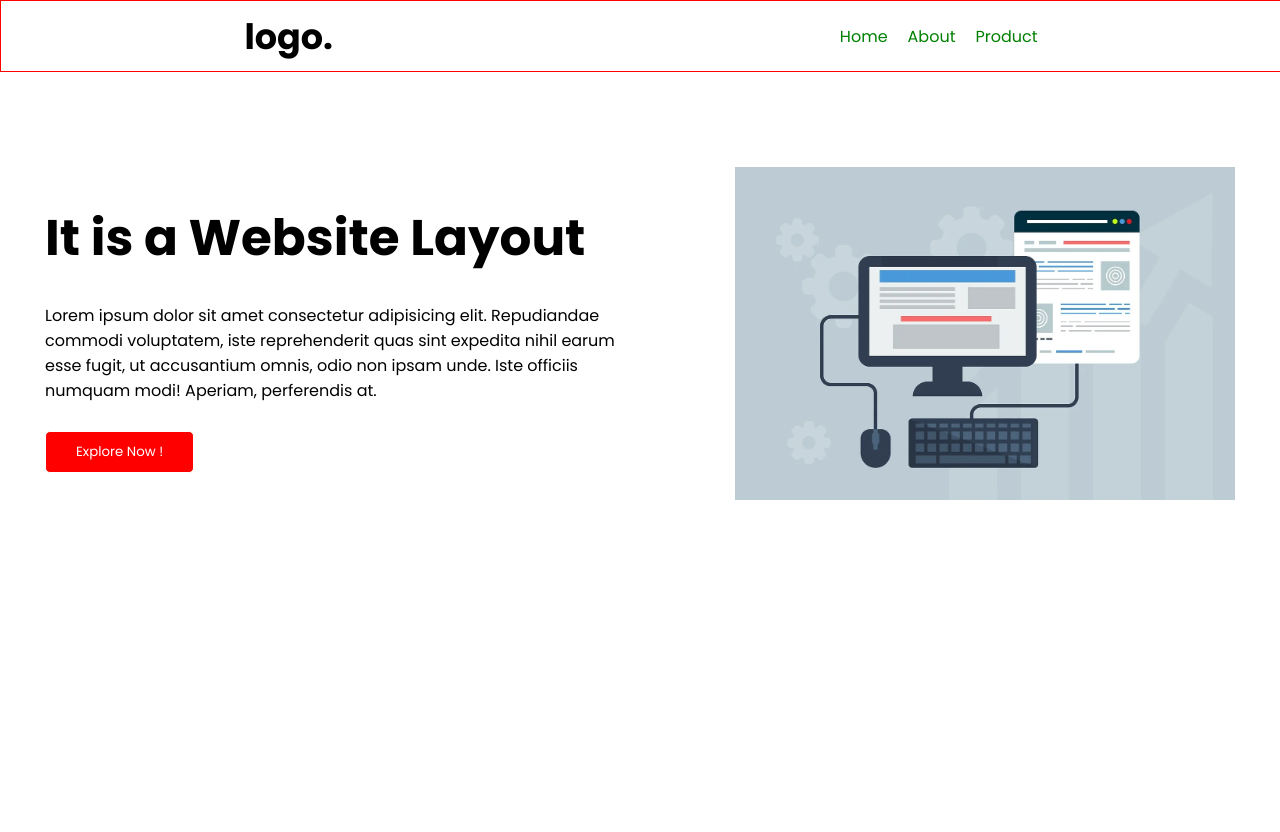
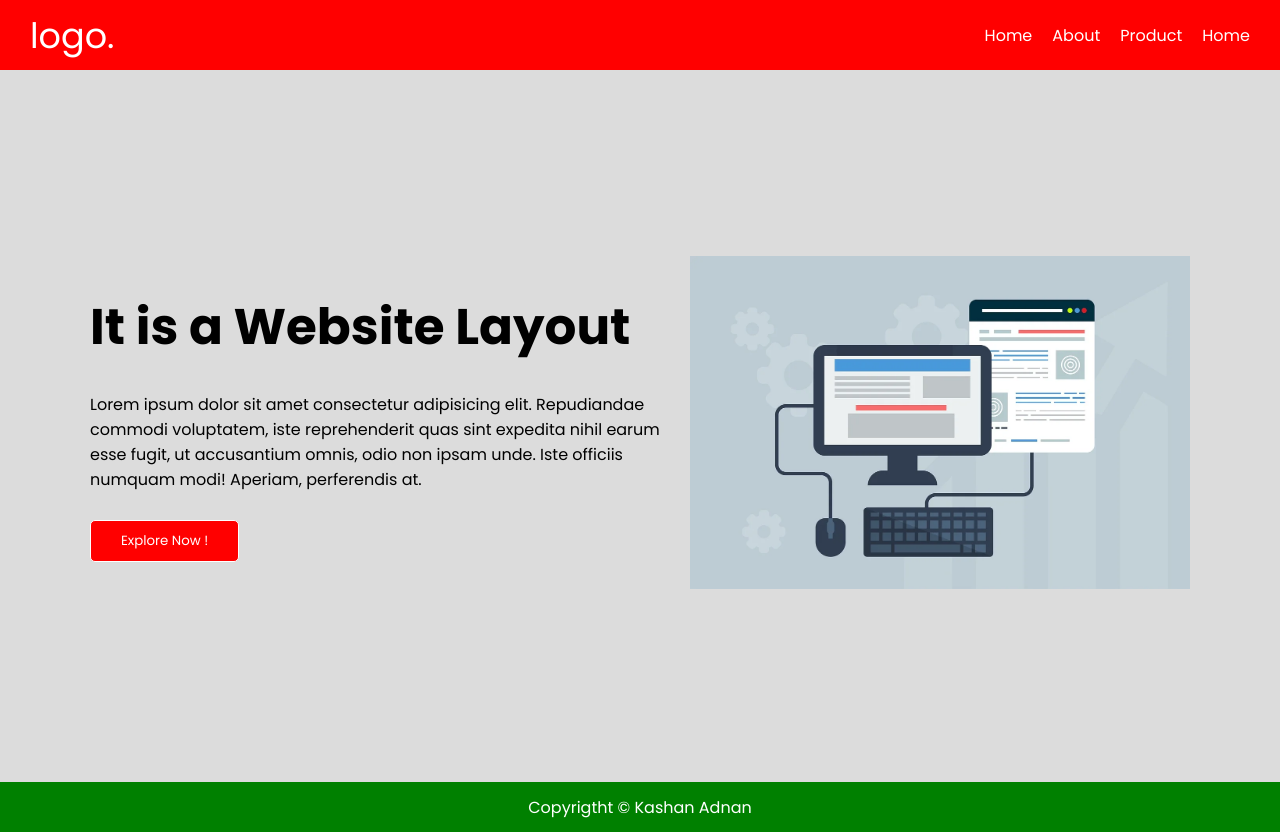
Before and after one commit to KashanAdnan/CSS-Flexbox, a plain HTML site: page index.html in a window 1280 px wide. Before the commit the page ends 800 px from the top, so only its background shows below. Drawn offline with Linux system fonts and the light colour scheme.

Commit message:
some-code

```diff
--- a/index.html
+++ b/index.html
@@ -15,6 +15,7 @@
             <li><a href="">Home</a></li>
             <li><a href="">About</a></li>
             <li><a href="">Product</a></li>
+            <li><a href="">Home</a></li>
         </ul>
     </nav>
     <div class="main">
@@ -29,6 +30,9 @@
             <img src="./web-design-3411373_1280.webp" alt="">
         </div>
     </div>
+<footer>
+    Copyrigtht &copy; Kashan Adnan
+</footer>
 </body>
 
 </html>
--- a/style.css
+++ b/style.css
@@ -9,14 +9,17 @@
 .navbar {
     width: 100%;
     height: 70px;
-    border: 1px solid red;
     display: flex;
+    background-color: red;
     align-items: center;
-    justify-content: space-around;
+    justify-content: space-between;
 }
 
 .navbar h1 {
     font-size: 35px;
+    color: #fff;
+    font-weight: 400;
+    margin-left: 30px;
 }
 
 .navbar .navitems {
@@ -24,20 +27,22 @@
     align-items: center;
     justify-content: center;
     list-style: none;
+    margin-right: 30px;
 }
 
 .navitems li a {
     text-decoration: none;
     margin-left: 20px;
-    color: green;
+    color: #fff;
 }
 
 .main {
     width: 100%;
-    height: 530px;
+    height: 89vh;
+    background-color: gainsboro;
     display: flex;
     align-items: center;
-    justify-content: space-around;
+    justify-content: center;
 }
 
 
@@ -54,14 +59,24 @@
     flex-direction: column;
 }
 
-.content h1{
+.content h1 {
     font-size: 50px;
 }
 
-.content button{
+.content button {
     padding: 10px 30px;
     background-color: red;
     border-radius: 5px;
     color: #fff;
     border: 1px solid #fff;
 }
+
+footer {
+    width: 100%;
+    height: 50px;
+    background-color: green;
+    display: flex;
+    align-items: center;
+    justify-content: center;
+    color: #fff;
+}
```
